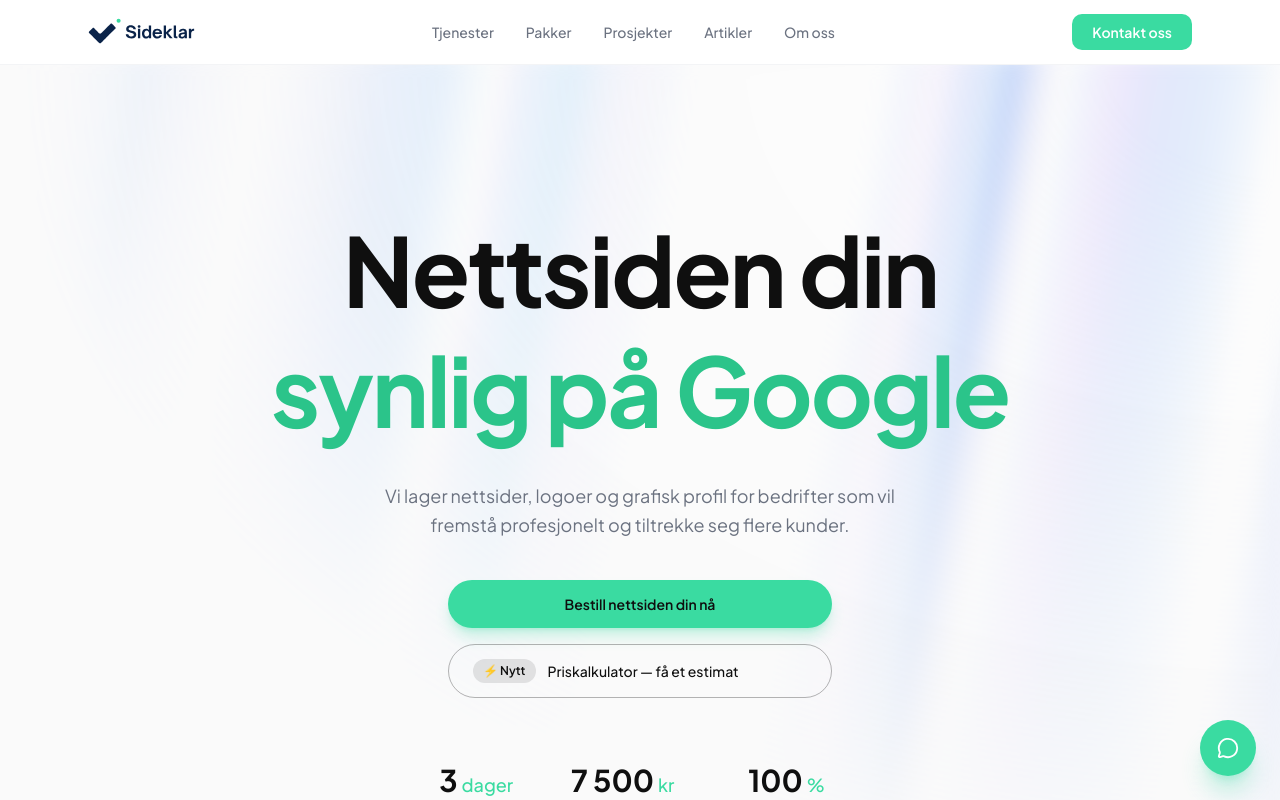
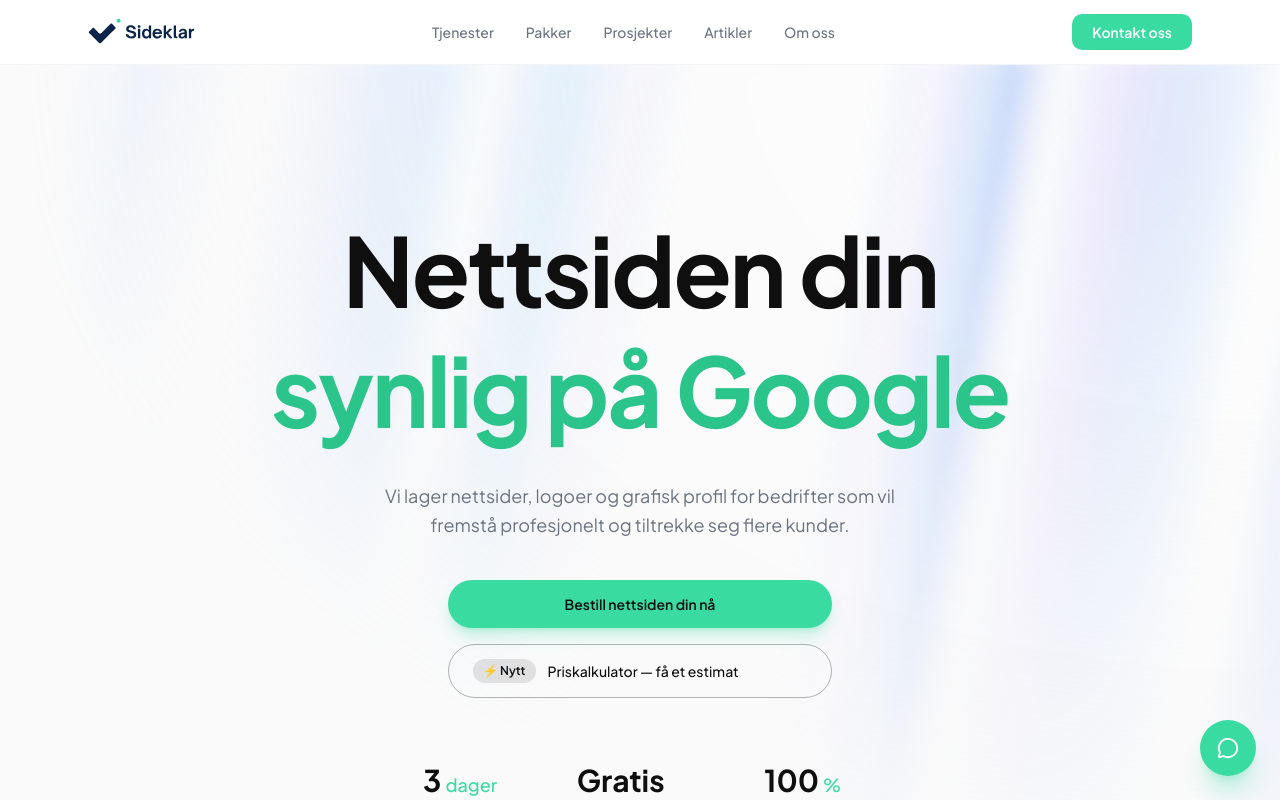
Before and after one commit to theactualgin/sideklar-website, a Next.js app: page / in a window 1280 px wide. Shown: the top 800 px of the page. Built offline with nearby package versions, Linux system fonts and the light colour scheme.

Commit message:
feat: replace startpris with gratis befaring stat

```diff
--- a/components/sections/hero.tsx
+++ b/components/sections/hero.tsx
@@ -33,7 +33,7 @@
         <div className="mt-16 flex flex-wrap justify-center gap-12">
           {[
             { num: "3", unit: "dager", label: "Leveringstid" },
-            { num: "7 500", unit: "kr", label: "Startpris nettside" },
+            { num: "Gratis", unit: "", label: "Uforpliktende samtale" },
             { num: "100", unit: "%", label: "Mobiloptimalisert" },
           ].map((stat) => (
             <div key={stat.label} className="text-center">
```
